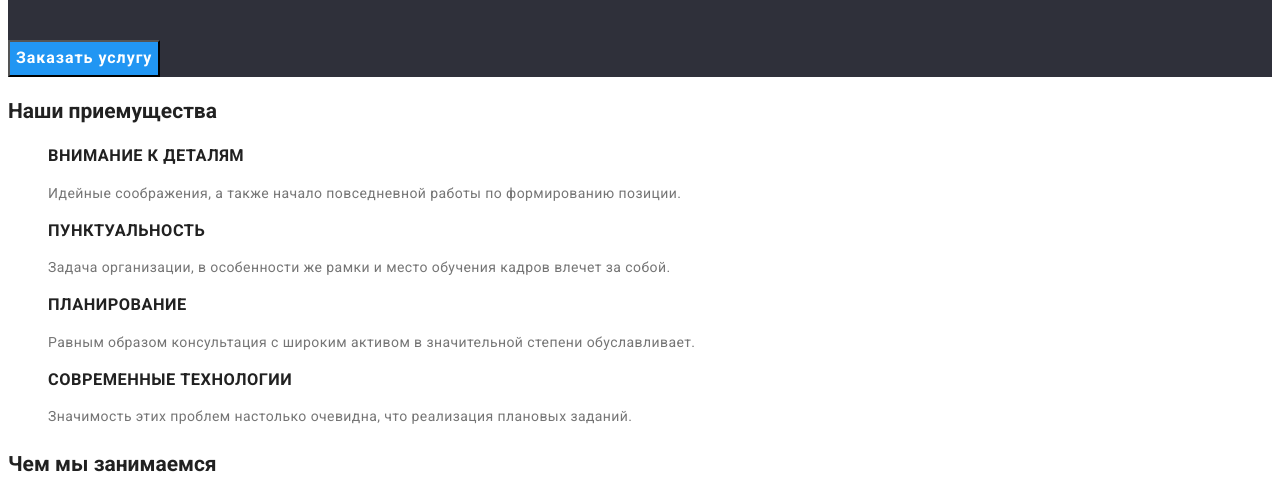
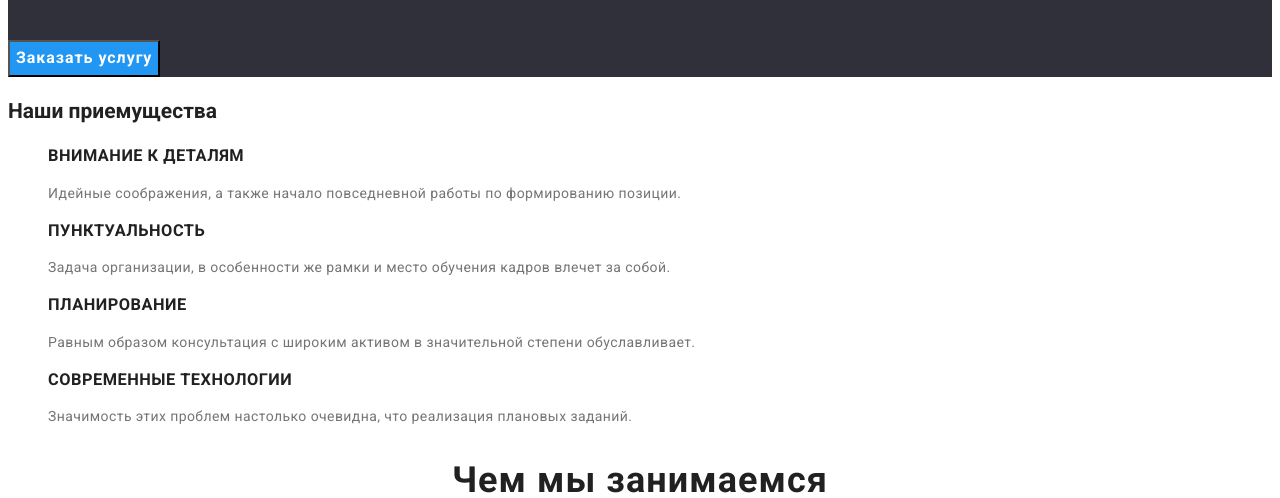
Before and after one commit to AlexTanetsDev/goit-markup-hw-02, a plain HTML site: page index.html in a window 1280 px wide. Shown: the part 281-779 px from the top of the page. Drawn offline with Linux system fonts and the light colour scheme.

Commit message:
hidden-title change

```diff
--- a/css/styles.css
+++ b/css/styles.css
@@ -92,7 +92,7 @@ line-height: 1.7;
 letter-spacing: 0.03em;
 }
 
-.produts > h2, .team > h2{
+.products > h2, .team > h2{
     font-weight: 700;
     font-size: 36px;
     line-height: 1.2;
```
